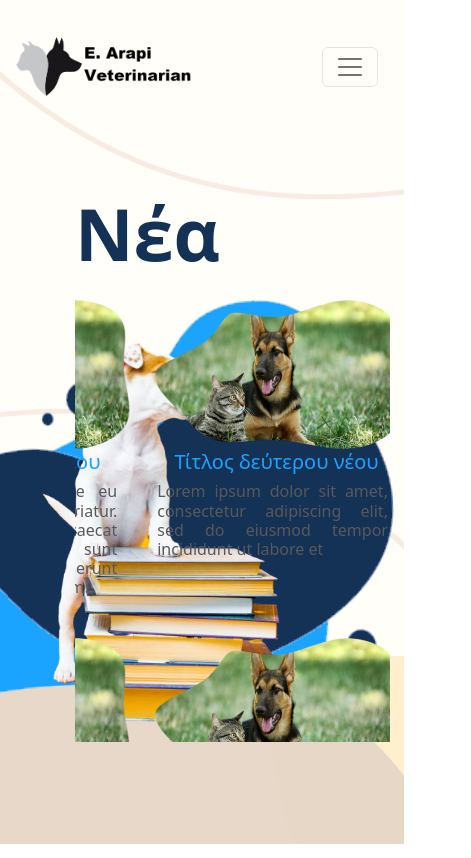
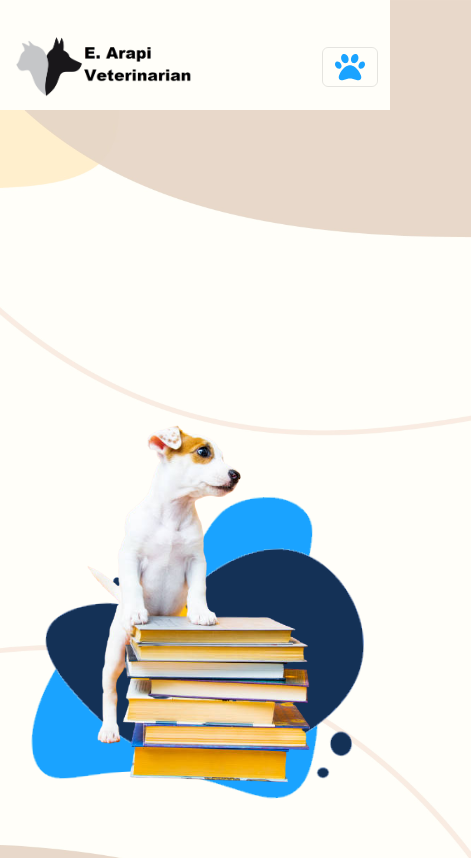
Before and after one commit to TonyKolia/vet-personal-site, a React (Create React App) app: page /news in a window 390 px wide. Shown: the top 858 px of the page, 471 px wide, since content can reach past the window. Built offline with nearby package versions, Linux system fonts and the light colour scheme.

Commit message:
responsiveness fixes

```diff
--- a/src/CSS/style.css
+++ b/src/CSS/style.css
@@ -13,6 +13,7 @@ body{
     background-size: 1920px 1080px;
     background-position: bottom;
     font-family: 'Roboto', sans-serif;
+    background-attachment: fixed;
 }
 
 html{
@@ -308,3 +309,84 @@ html{
     height: 150px;
 
 }
+
+/*laptop 1366x768*/
+@media (max-width: 1366px){
+
+    .page-image{
+        margin-right: 0;
+    }
+
+    .news{
+        padding: 0.3rem;
+        width: 50%;
+    }
+}
+
+/*tablet vertical 768x1024*/
+@media (max-width: 768px){
+
+    .page-content-container{
+        flex-direction: column;
+        overflow: unset;
+        justify-content: space-around;
+    }
+
+    .text-container,
+    .welcome-container{
+        padding-left: 1rem;
+        padding-right: 1rem;
+        margin-right: 0;
+        max-height: 100%;
+        overflow: unset;
+    }
+
+    .page-part{
+        overflow: unset;
+    }
+
+    .header{
+        padding-left: 1rem;
+    }
+
+    .page-image{
+        margin-right: 0;
+        justify-content: flex-end;
+    }
+
+    .news{
+        padding: 0.3rem;
+        width: 50%;
+    }
+
+    .about-blob,
+    .services-blob,
+    .news-blob,
+    .contact-blob{
+        height: fit-content;
+    }
+
+    .blob{
+        height: 30%;
+    }
+
+    .language{
+        margin-left: calc(0.2rem + 15px);
+    }
+
+    .navbar{
+        position: sticky;
+    }
+
+    #navbar-container{
+        background-color: #fffef9 !important;
+    }
+
+    .navbar-toggler-icon{
+        background-image: url('../Images/paw-solid.svg') !important;
+        display: inline-block;
+        width: 15px;
+        height: 15px;
+        color: var(--base-color) !important;
+    }
+}
--- a/src/Components/Doctor.js
+++ b/src/Components/Doctor.js
@@ -22,7 +22,6 @@ export default function Doctor() {
                     <br />
                 </div>
                 <div className="text-container">
-
                     <h4 className="highlighted-text">Βασικές πληροφορίες</h4>
                     <h6 className="accent-color info-text">Lorem ipsum dolor sit amet, consectetur adipiscing elit, sed do eiusmod tempor incididunt ut labore et dolore magna aliqua. Ut enim ad minim veniam, quis nostrud exercitation ullamco laboris nisi ut aliquip ex ea commodo consequat. Duis aute irure dolor in reprehenderit in voluptate velit esse cillum dolore eu fugiat nulla pariatur. Excepteur sint occaecat cupidatat non proident, sunt in culpa qui officia deserunt mollit anim id est laborum.</h6>
                     <br />
--- a/src/Components/Home.js
+++ b/src/Components/Home.js
@@ -15,7 +15,7 @@ export default function Home() {
 
             </div>
             <div className="welcome-container">
-                <div className="home-text-container">
+                <div className="text-container">
                     <h4 className="highlighted-text">Πάντα δίπλα σε κάθε μικρό μας φίλο</h4>
                     <h1 className="super-bold">Γνωρίστε την Δρ. Ελεάννα Αράπη</h1>
                     <h6 className="accent-color">Κτηνίατρος με ειδίκευση στα μικρά ζώα η οποία, μαζί με την ομάδα της, είναι έτοιμη να σταθεί στο πλάι κάθε ζώου που χρειάζεται βοήθεια.</h6>
--- a/src/Components/Navbar.js
+++ b/src/Components/Navbar.js
@@ -7,8 +7,8 @@ import { NavLink } from "react-router-dom";
 export default function CustomNavbar(props) {
 
     return (
-        <Navbar fixed="top" expand="lg">
-            <Container>
+        <Navbar id="navbar-container" fixed="top" expand="lg">
+            <Container >
                 <Navbar.Brand href="/"><img style={{ "height": "60px" }} src={require("../Images/logo.png")} /></Navbar.Brand>
                 <Navbar.Toggle aria-controls="basic-navbar-nav" />
                 <Navbar.Collapse id="basic-navbar-nav">
```
Also changed, not shown: src/App.js (+13 -0 lines).
